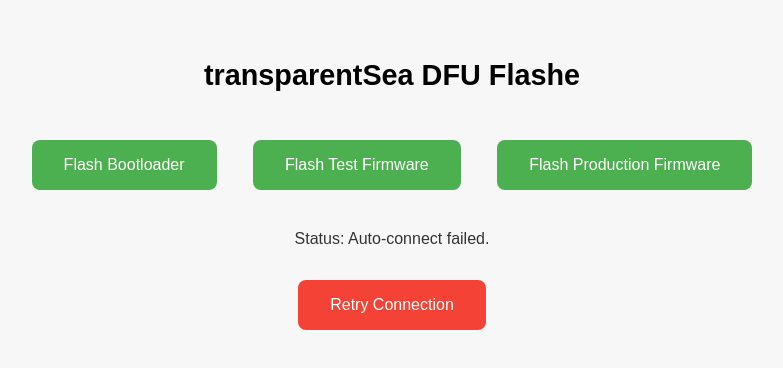
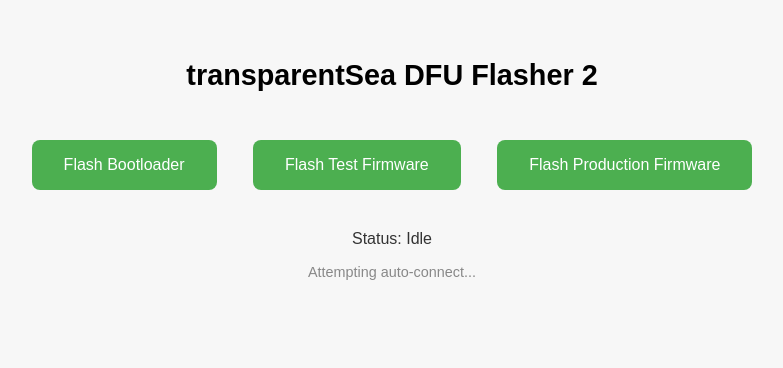
Before and after one commit to ginTronic-io/transparentSeaFlasher, a plain HTML site: page index.html in a window 1280 px wide. Shown: the whole page, without its empty margins (248-1031 px from the left). Drawn offline with Linux system fonts and the light colour scheme.

Commit message:
Update index.html

```diff
--- a/index.html
+++ b/index.html
@@ -3,7 +3,6 @@
 <head>
   <meta charset="UTF-8" />
   <title>transparentSea DFU Flasher</title>
-  <script src="https://unpkg.com/@webdfu/webdfu@1.2.1/dist/webdfu.bundle.js"></script>
   <style>
     body {
       font-family: sans-serif;
@@ -64,7 +63,7 @@
   </style>
 </head>
 <body>
-  <h1>transparentSea DFU Flashe</h1>
+  <h1>transparentSea DFU Flasher 2</h1>
   <button onclick="flashFirmware('bootloader.bin')">Flash Bootloader</button>
   <button onclick="flashFirmware('test_firmware.bin')">Flash Test Firmware</button>
   <button onclick="flashFirmware('production_firmware.bin')">Flash Production Firmware</button>
@@ -75,7 +74,9 @@
   <div id="loader">Attempting auto-connect...</div>
   <button id="retryButton" onclick="retryConnect()">Retry Connection</button>
 
-  <script>
+  <script type="module">
+    import * as dfu from 'https://unpkg.com/@webdfu/webdfu@1.2.1/dist/webdfu.bundle.mjs';
+
     let dfuDevice = null;
     let dfuInterface = null;
 
@@ -108,10 +109,6 @@
         loader.style.display = 'none';
         retryButton.style.display = 'inline-block';
       }
-    }
-
-    function retryConnect() {
-      autoConnect();
     }
 
     async function flashFirmware(fileName) {
@@ -152,6 +149,9 @@
       }
     }
 
+    window.flashFirmware = flashFirmware;
+    window.retryConnect = autoConnect;
+
     autoConnect();
   </script>
 </body>
```
